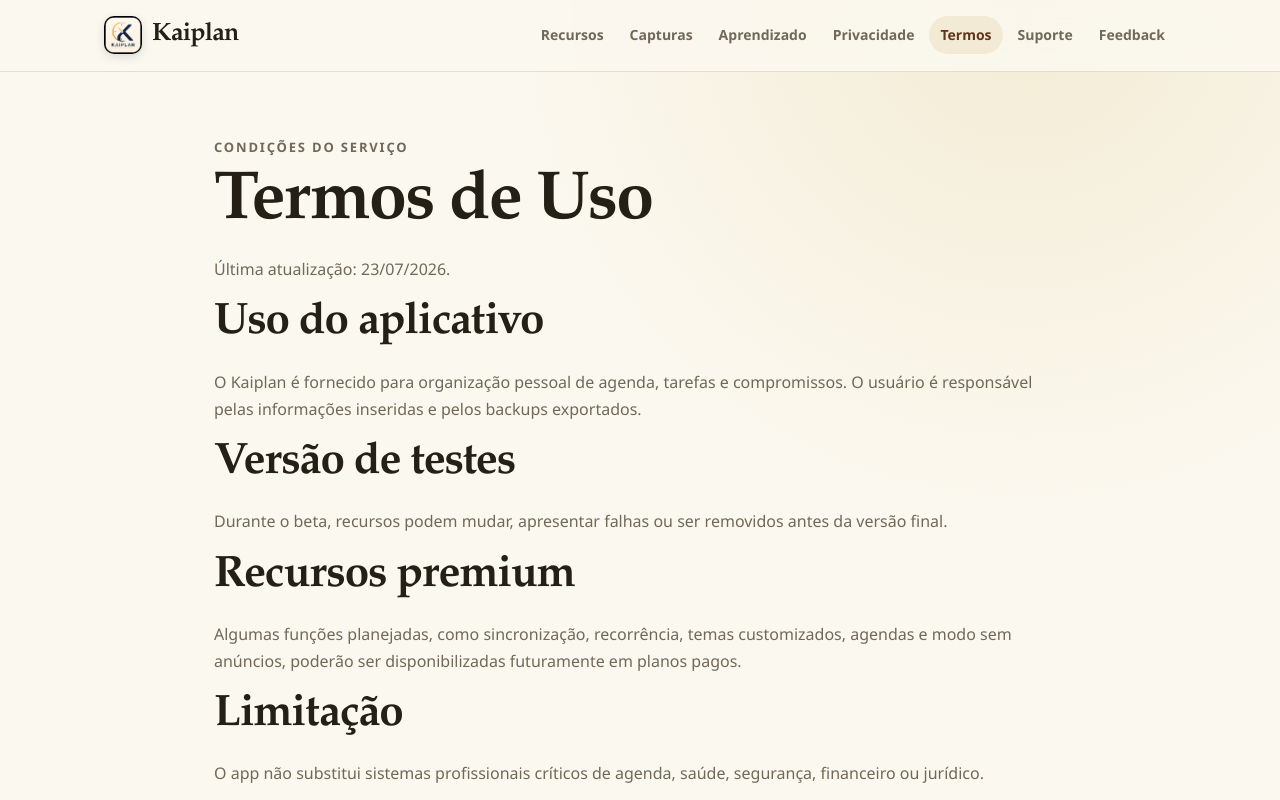
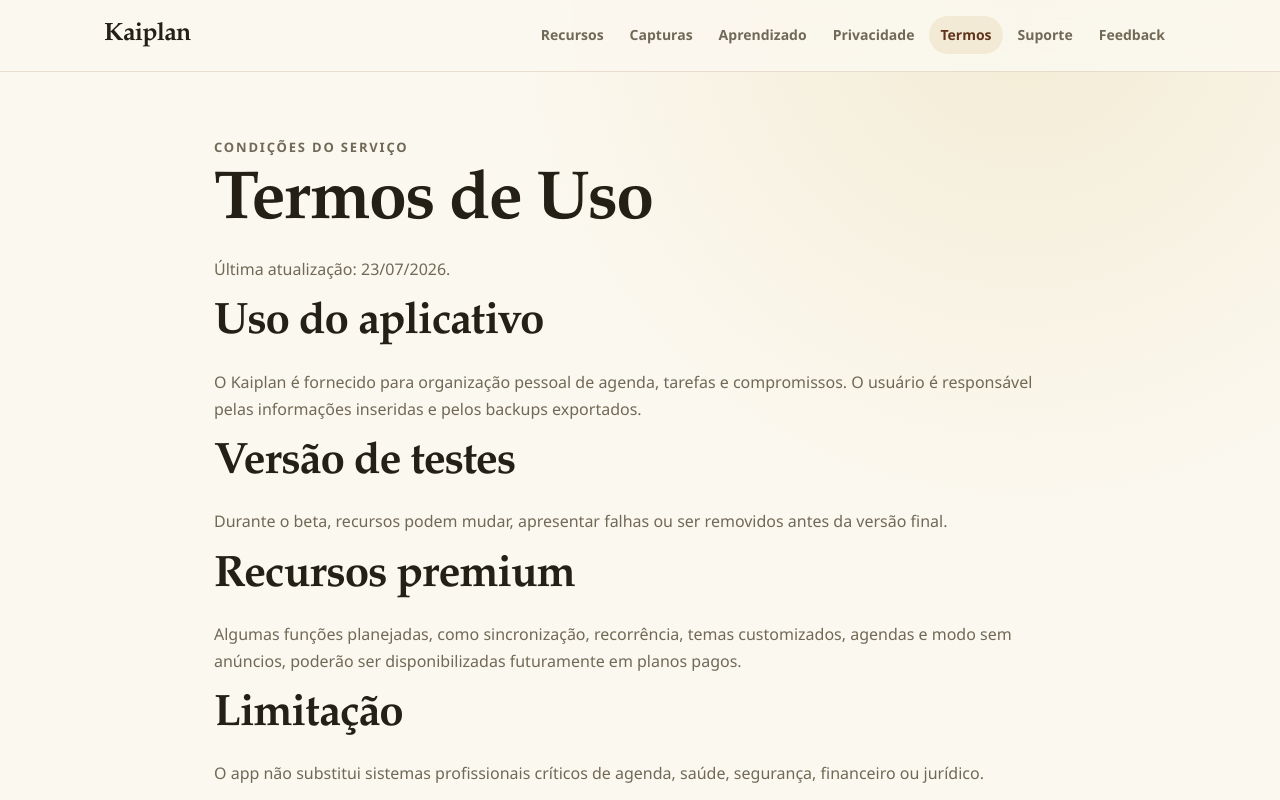
Before and after one commit to RobsonEdCruz/kaiplan-privacy, a plain HTML site: page terms.html in a window 1280 px wide. Shown: the top 800 px of the page. Drawn offline with Linux system fonts and the light colour scheme.

```diff
--- a/styles.css
+++ b/styles.css
@@ -77,14 +77,6 @@
   font-weight: 700;
   letter-spacing: -0.03em;
   text-decoration: none;
-}
-
-.brand-icon {
-  width: 38px;
-  height: 38px;
-  border-radius: 10px;
-  object-fit: cover;
-  box-shadow: 0 3px 10px rgba(20, 42, 72, 0.14);
 }
 
 .links {
--- a/terms.html
+++ b/terms.html
@@ -13,7 +13,7 @@
   <body>
     <header class="topbar">
       <nav class="nav" aria-label="Navegação principal">
-        <a class="brand" href="index.html"><img class="brand-icon" src="assets/Icone/icone.png" alt="">Kaiplan</a>
+        <a class="brand" href="index.html">Kaiplan</a>
         <div class="links">
           <a href="features.html">Recursos</a>
           <a href="screenshots.html">Capturas</a>
```
Also changed, not shown: features.html (+1 -1 lines), feedback.html (+1 -1 lines), index.html (+1 -1 lines), learning.html (+1 -1 lines), privacy.html (+1 -1 lines), screenshots.html (+1 -1 lines), support.html (+1 -1 lines).
